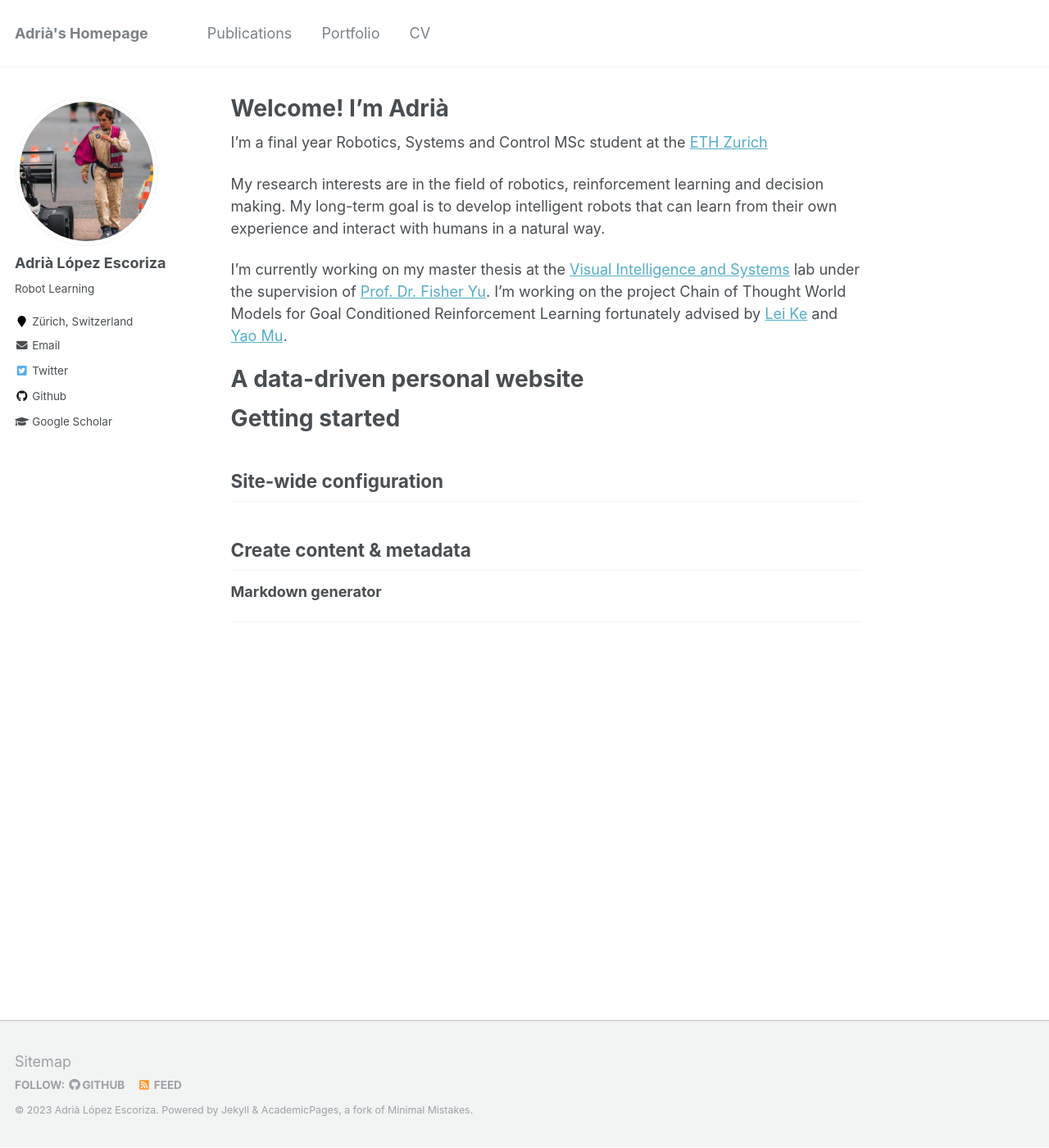
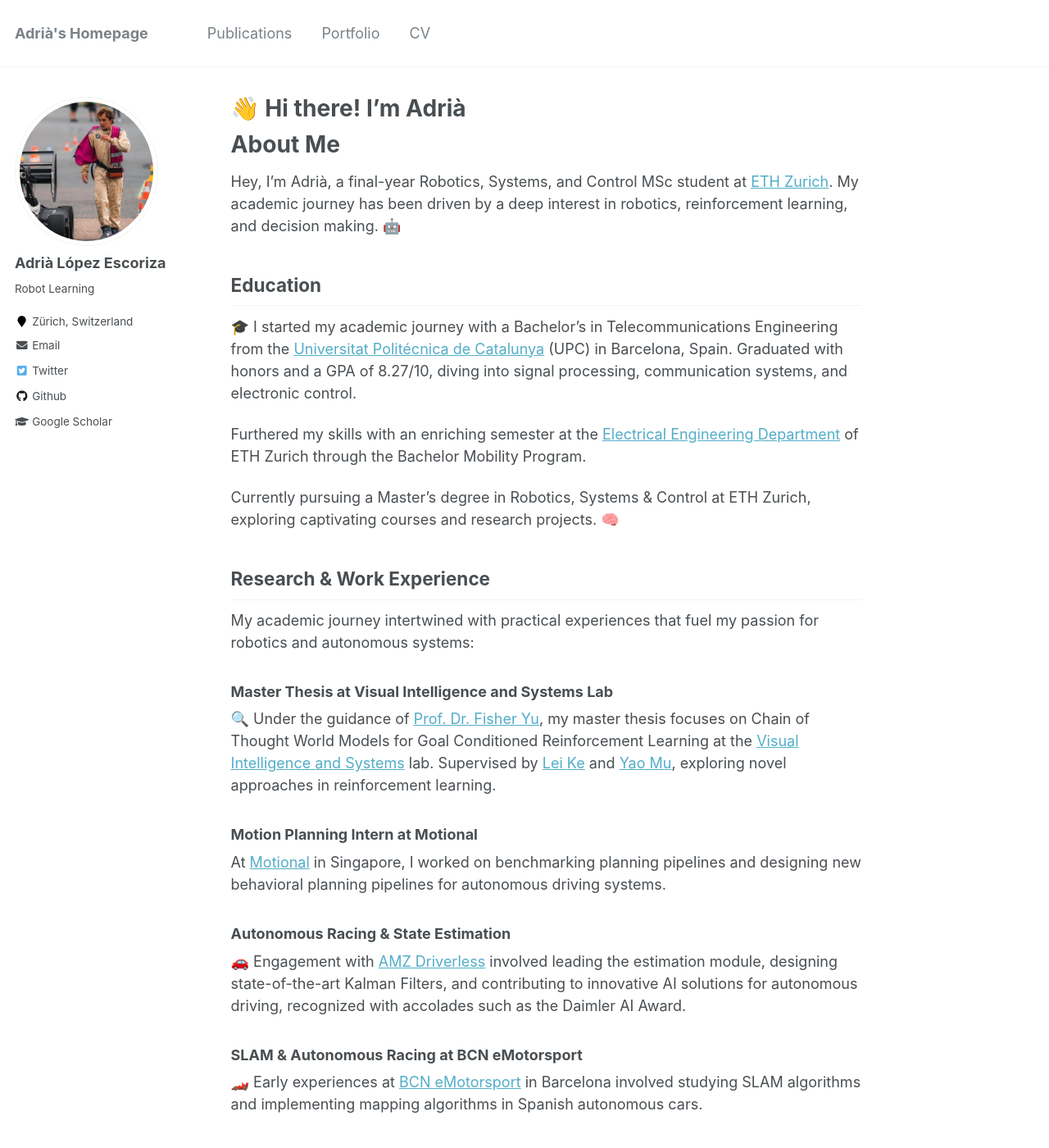
Before and after one commit to adrialopezescoriza/adrialopezescoriza.github.io, a Jekyll site: the page built from _pages/about.md, in a window 1280 px wide and 1400 px high. Shown: the whole window at 82% size. Built offline with Jekyll 4.4.1, drawn with Linux system fonts in a browser that asks for light colours; some of the changed text lies outside the part shown.

Commit message:
ChatGPT profile

```diff
--- a/_pages/about.md
+++ b/_pages/about.md
@@ -1,6 +1,6 @@
 ---
 permalink: /
-title: "Welcome! I'm Adrià"
+title: "👋 Hi there! I'm Adrià"
 excerpt: "About me"
 author_profile: true
 redirect_from:
@@ -8,24 +8,52 @@ redirect_from:
   - /about.html
 ---
 
-I'm a final year Robotics, Systems and Control MSc student at the [ETH Zurich](https://www.ub.edu/web/ub/en/)
+# About Me
 
-My research interests are in the field of robotics, reinforcement learning and decision making. My long-term goal is to develop intelligent robots that can learn from their own experience and interact with humans in a natural way.
+Hey, I'm Adrià, a final-year Robotics, Systems, and Control MSc student at [ETH Zurich](https://www.ub.edu/web/ub/en/). My academic journey has been driven by a deep interest in robotics, reinforcement learning, and decision making. 🤖
 
-I'm currently working on my master thesis at the [Visual Intelligence and Systems](https://www.vis.xyz/) lab under the supervision of [Prof. Dr. Fisher Yu](https://www.vis.xyz/). I'm working on the project Chain of Thought World Models for Goal Conditioned Reinforcement Learning fortunately advised by [Lei Ke](https://www.kelei.site/) and [Yao Mu](https://yaomarkmu.github.io/).
+## Education
 
-A data-driven personal website
-======
+🎓 I started my academic journey with a Bachelor's in Telecommunications Engineering from the [Universitat Politécnica de Catalunya](https://telecos.upc.edu/en?set_language=en) (UPC) in Barcelona, Spain. Graduated with honors and a GPA of 8.27/10, diving into signal processing, communication systems, and electronic control.
 
-Getting started
-======
+Furthered my skills with an enriching semester at the [Electrical Engineering Department](https://ee.ethz.ch/) of ETH Zurich through the Bachelor Mobility Program.
 
-Site-wide configuration
-------
+Currently pursuing a Master's degree in Robotics, Systems & Control at ETH Zurich, exploring captivating courses and research projects. 🧠
 
-Create content & metadata
-------
+## Research & Work Experience
 
-**Markdown generator**
+My academic journey intertwined with practical experiences that fuel my passion for robotics and autonomous systems:
 
-------
+### Master Thesis at Visual Intelligence and Systems Lab
+
+🔍 Under the guidance of [Prof. Dr. Fisher Yu](https://www.vis.xyz/), my master thesis focuses on Chain of Thought World Models for Goal Conditioned Reinforcement Learning at the [Visual Intelligence and Systems](https://www.vis.xyz/) lab. Supervised by [Lei Ke](https://www.kelei.site/) and [Yao Mu](https://yaomarkmu.github.io/), exploring novel approaches in reinforcement learning.
+
+### Motion Planning Intern at Motional
+
+At [Motional](https://motional.com/) in Singapore, I worked on benchmarking planning pipelines and designing new behavioral planning pipelines for autonomous driving systems.
+
+### Autonomous Racing & State Estimation
+
+🚗 Engagement with [AMZ Driverless](https://amzracing.ch/en) involved leading the estimation module, designing state-of-the-art Kalman Filters, and contributing to innovative AI solutions for autonomous driving, recognized with accolades such as the Daimler AI Award.
+
+### SLAM & Autonomous Racing at BCN eMotorsport
+
+🏎️ Early experiences at [BCN eMotorsport](https://bcnemotorsport.upc.edu/home/) in Barcelona involved studying SLAM algorithms and implementing mapping algorithms in Spanish autonomous cars.
+
+## Achievements & Awards
+
+My academic and professional journey has been peppered with achievements:
+
+- Securing 3rd place overall in Formula Student Germany's Driverless category with AMZ Driverless.
+- Winning the Daimler AI Award for pioneering AI solutions in autonomous driving.
+- Earning maximum grades for my Bachelor's Thesis at UPC.
+- Seizing 1st place in national Mathematics Olympiads showcasing problem-solving skills. 🏆
+
+## Interests & Extracurriculars
+
+Beyond academia, I indulge in various interests and extracurricular activities:
+
+- Alpine skiing, Alpinism, Tennis, and Surfing.
+- Volunteering experiences in teaching robotics and construction projects. 🏂
+
+I'm thrilled to share my journey, experiences, and insights through this platform. Stay tuned for updates and discoveries!
```
